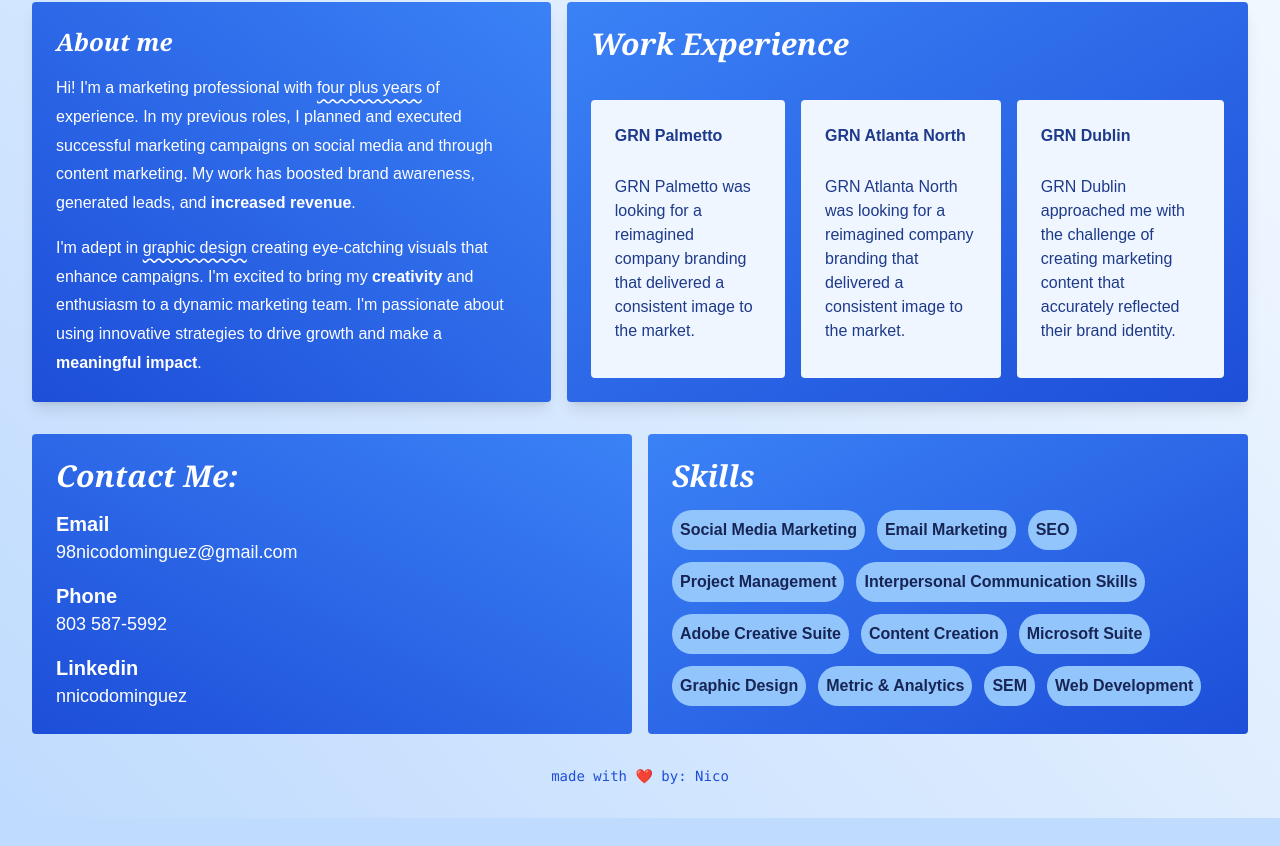
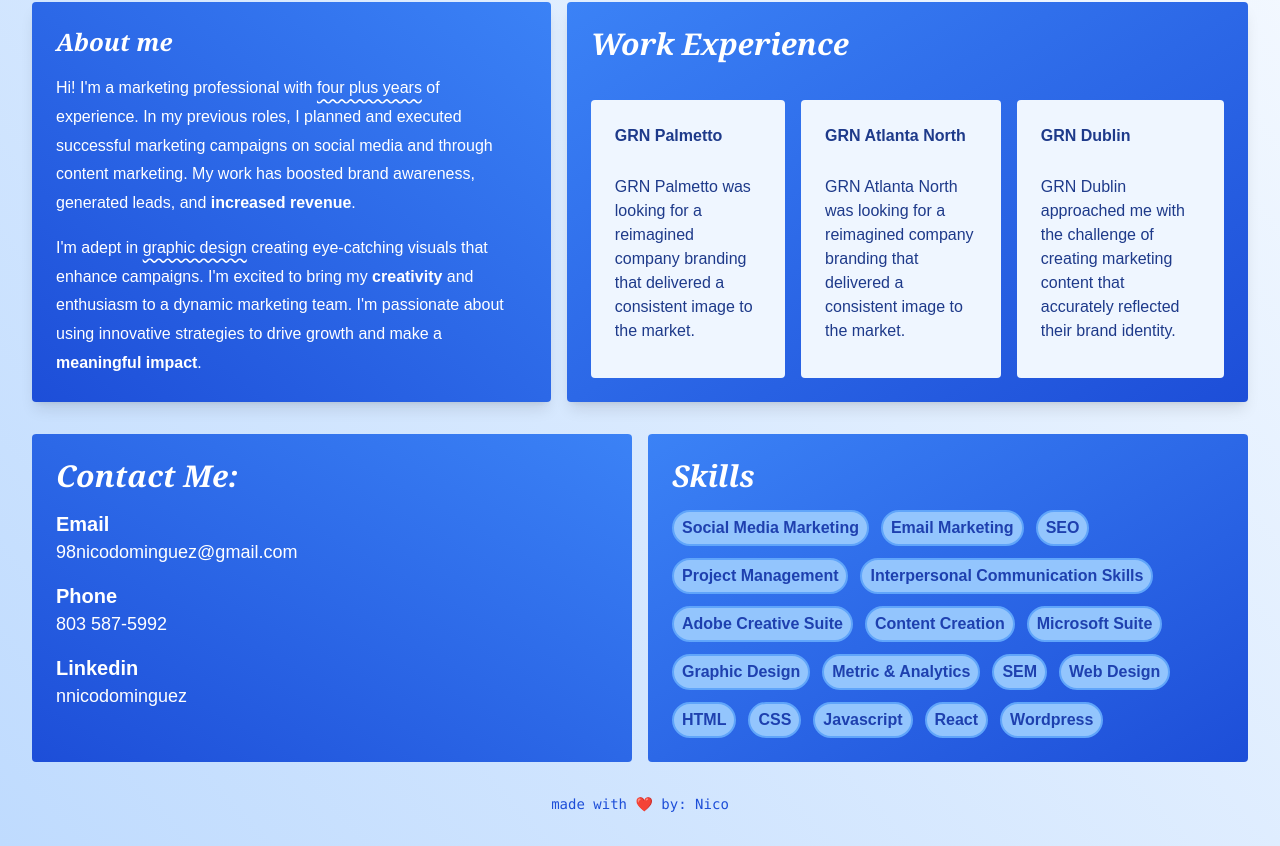
Before and after one commit to Nico-Dominguez/Nico-Dominguez-Porfolio, a React (Vite) app: page / in a window 1280 px wide. Shown: the part 582-1428 px from the top of the page. Before the commit the page ends 1400 px from the top, so only its background shows below. Built offline with nearby package versions, Linux system fonts and the light colour scheme.

Commit message:
update skills styling

```diff
--- a/src/components/Contact.jsx
+++ b/src/components/Contact.jsx
@@ -13,7 +13,12 @@ const Contact = () => {
     { title: "Graphic Design" },
     { title: "Metric & Analytics" },
     { title: "SEM" },
-    { title: "Web Development" },
+    { title: "Web Design" },
+    { title: "HTML" },
+    { title: "CSS" },
+    { title: "Javascript" },
+    { title: "React" },
+    { title: "Wordpress" },
   ];
   return (
     <div className=" flex flex-col-reverse lg:flex-row gap-4 rounded">
@@ -51,7 +56,7 @@ const Contact = () => {
           {items.map((item, index) => (
             <div
               key={index}
-              className="p-2 bg-blue-300 text-blue-950 rounded-full select-none font-bold"
+              className="p-2 py-1 bg-blue-300 text-blue-800 rounded-full select-none font-bold border-2 border-blue-400"
             >
               {item.title}
             </div>
```
